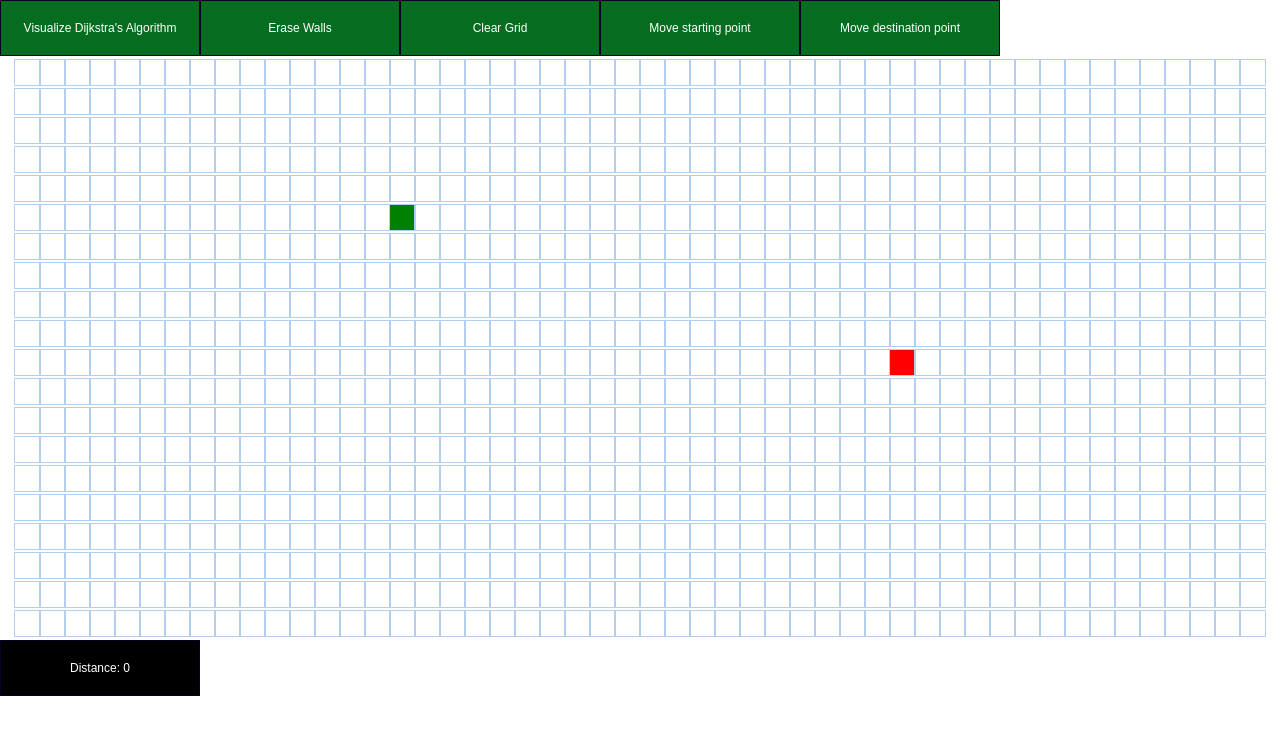
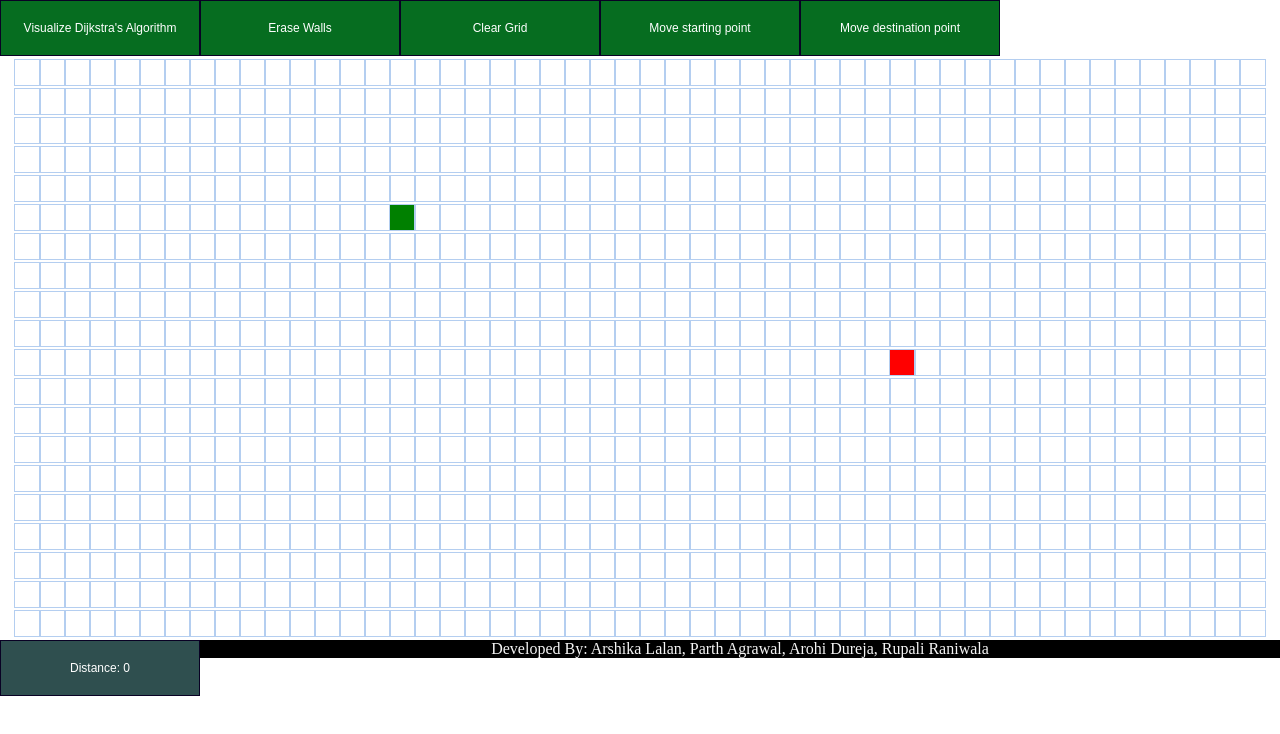
Before and after one commit to arshika77/MarsRaiders, a React (Create React App) app: page / in a window 1280 px wide. Shown: the top 734 px of the page. Built offline with nearby package versions, Linux system fonts and the light colour scheme.

Commit message:
Final Touches

```diff
--- a/src/PathFinder/PathFinder.css
+++ b/src/PathFinder/PathFinder.css
@@ -21,3 +21,13 @@
     float: left;
     border: 1px solid rgb(9, 1, 36);
   }
+
+  .footer {
+    left: 0;
+    bottom: 0;
+    width: 100%;
+    font-family: cursive;
+    background-color: black;
+    color: whitesmoke;
+    text-align: center;
+  }
--- a/src/PathFinder/PathFinder.js
+++ b/src/PathFinder/PathFinder.js
@@ -206,9 +206,14 @@ export default class PathFinder extends Component {
                     )
                     })}
                 </div>
-                <button className='button' style={{backgroundColor:"Black"}}>
-                    Distance: {this.state.dist}
-                </button>
+                <div>
+                    <button className='button' style={{backgroundColor: "DarkSlateGrey"}}>
+                        Distance: {this.state.dist}
+                    </button>
+                </div>
+                <footer className='footer'>
+                    Developed By: Arshika Lalan, Parth Agrawal, Arohi Dureja, Rupali Raniwala
+                </footer>
             </div>
         )
     }
```
